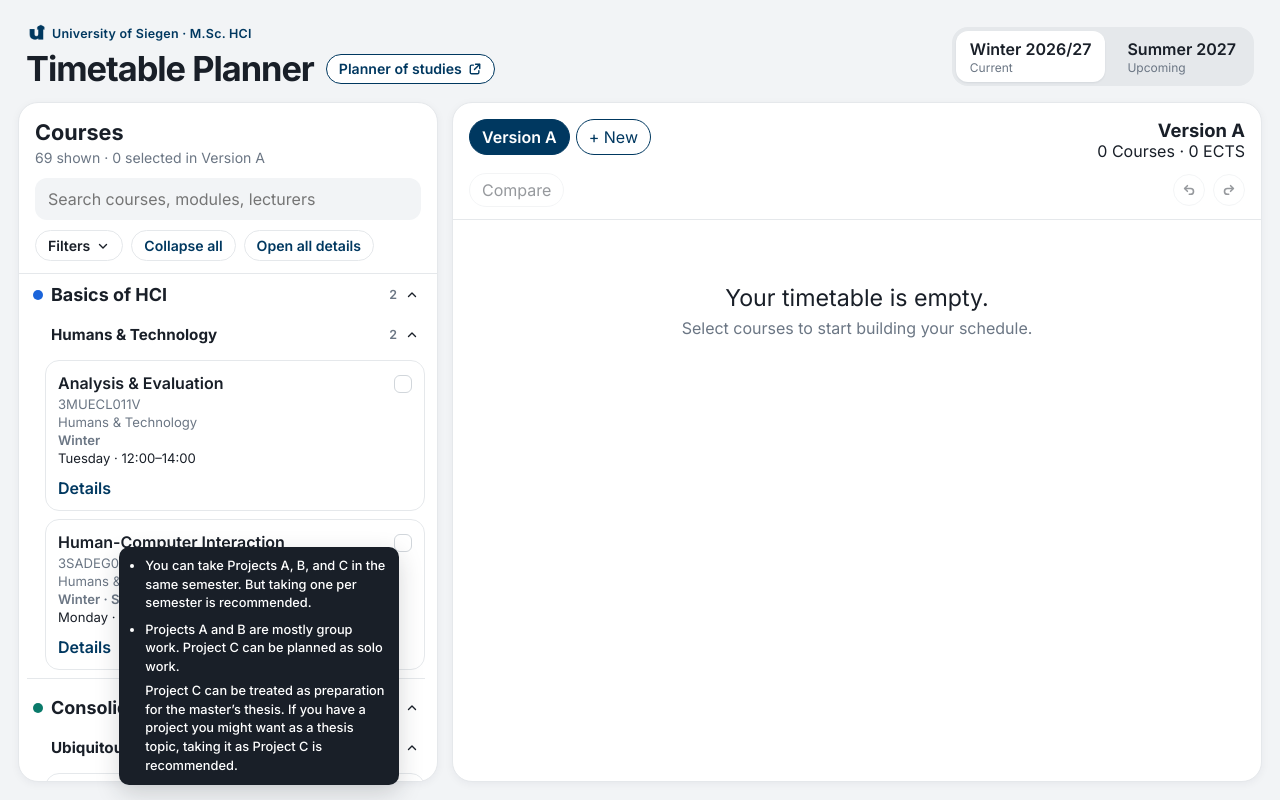
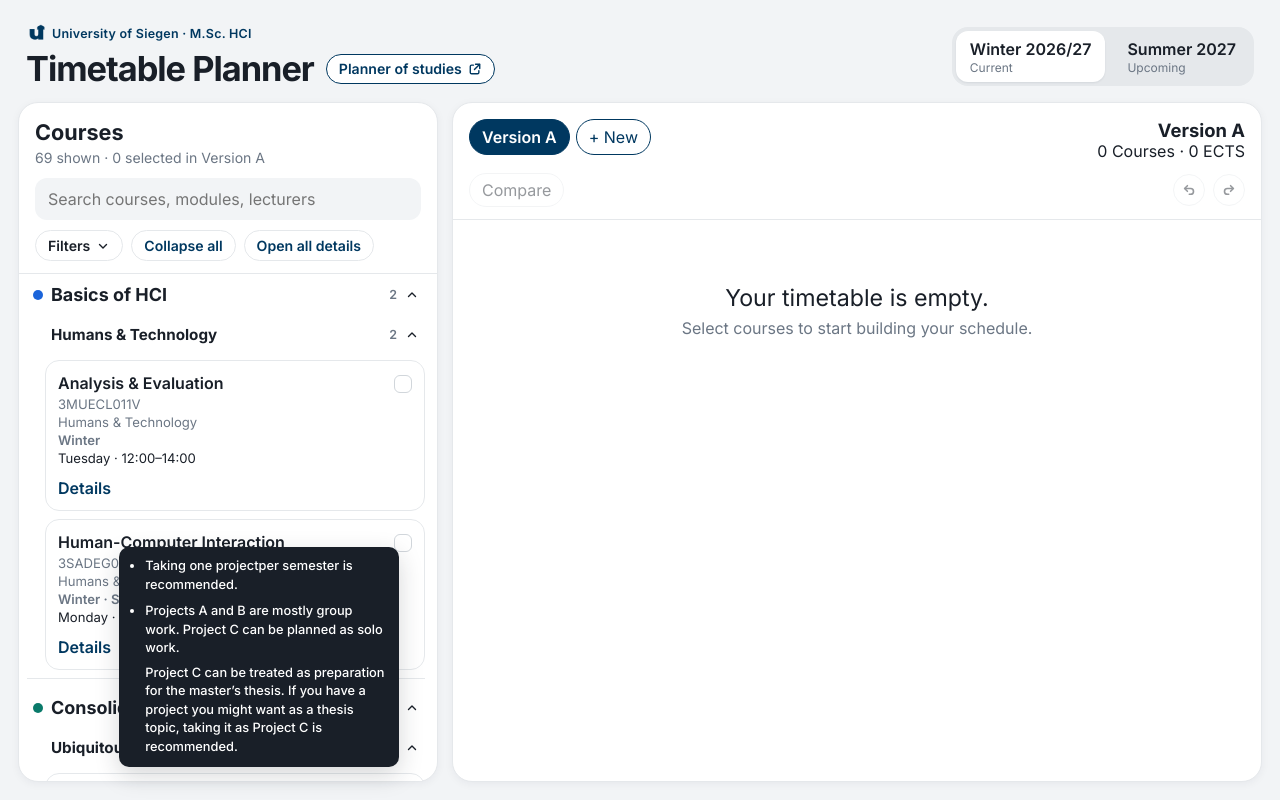
Before and after one commit to haydensuh/hci-planner-siegen, a React (Vite) app: page / in a window 1280 px wide. Both pictures are taken after a click on the button 138 px from the left and 528 px from the top of the page. Built offline with nearby package versions, Linux system fonts and the light colour scheme.

Commit message:
edit tooltip

```diff
--- a/src/components/CourseExplorer.tsx
+++ b/src/components/CourseExplorer.tsx
@@ -1149,7 +1149,7 @@ function PracticeInfo() {
           >
             <span className="area-tip-card">
               <ul>
-                <li>You can take Projects A, B, and C in the same semester. But taking one per semester is recommended.</li>
+                <li>Taking one projectper semester is recommended.</li>
                 <li>
                   Projects A and B are mostly group work. Project C can be planned as solo work.
                   <span>
```
